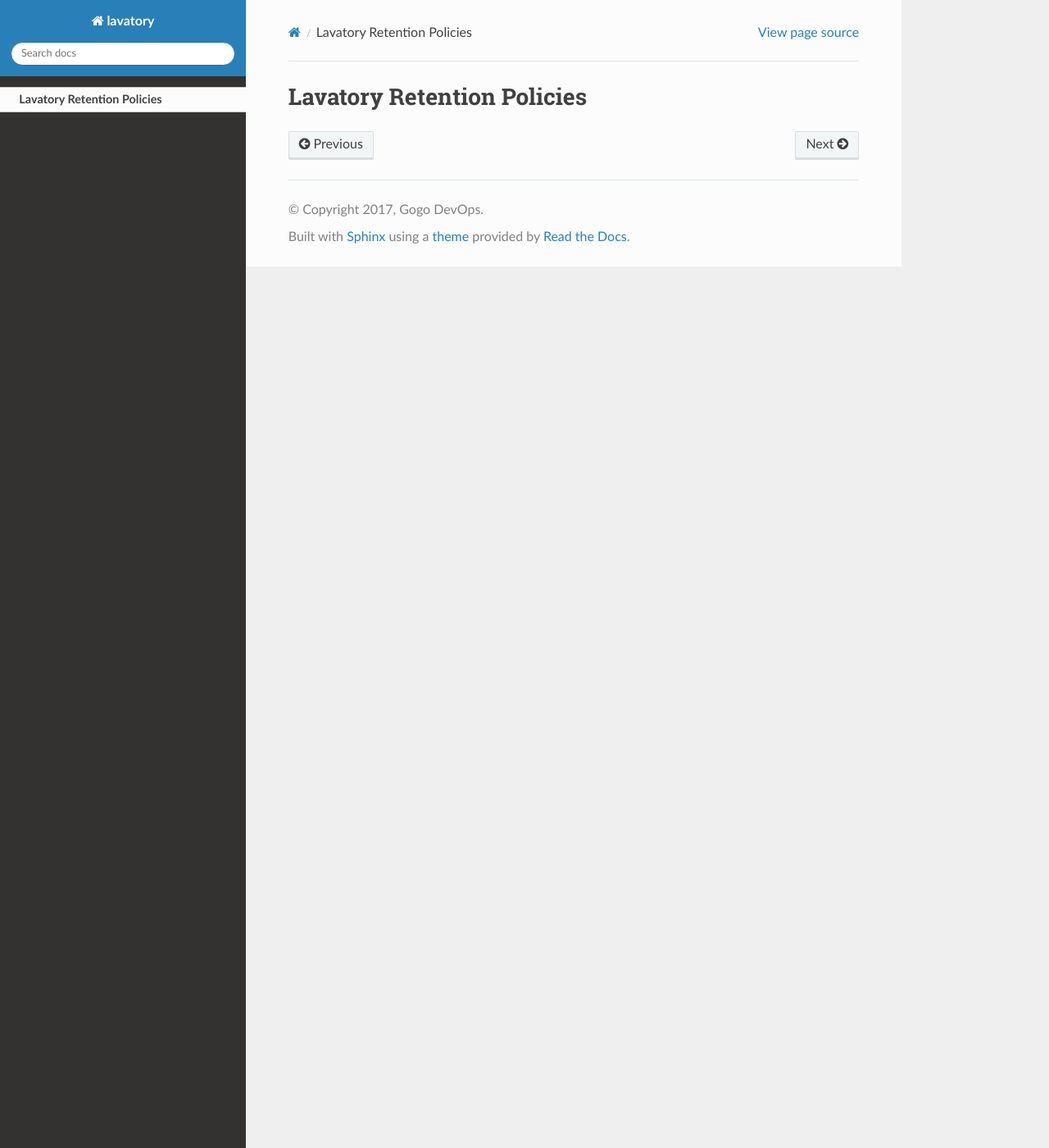
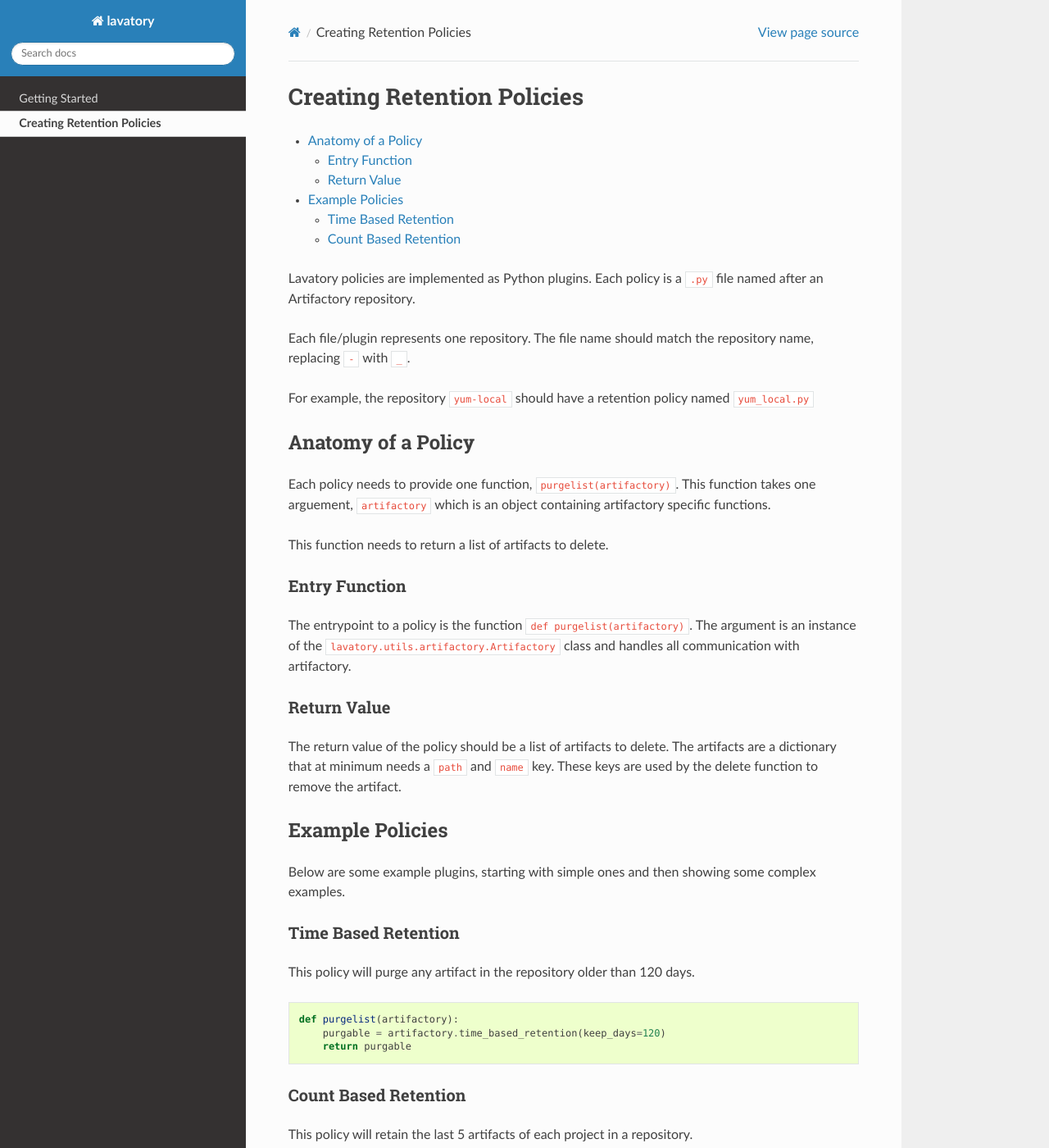
Before and after one commit to gogoair/lavatory, a Sphinx documentation site: the page built from docs/policies/index.rst, in a window 1280 px wide and 1400 px high. Shown: the whole window at 82% size. Built offline with Sphinx 7.4.7 and the Read the Docs theme 2.0.0, drawn with Linux system fonts in a browser that asks for light colours; pages that are not in the unit, such as notebooks, are missing from menus; some of the changed text lies outside the part shown.

Commit message:
started writing more detailed docs for readthedocs

```diff
--- a/docs/index.rst
+++ b/docs/index.rst
@@ -12,9 +12,10 @@
 --------
 
 .. toctree::
-   :maxdepth: 2
+   :maxdepth: 5
    :titlesonly:
 
+   getting_started
    policies/index
    RELEASING
    lavatory/modules
--- /dev/null
+++ b/docs/policies/example_policies.rst
@@ -0,0 +1,27 @@
+Example Policies
+----------------
+
+Below are some example plugins, starting with simple ones and then
+showing some complex examples.
+
+Time Based Retention
+~~~~~~~~~~~~~~~~~~~~
+
+This policy will purge any artifact in the repository older than 120 days.
+
+::
+
+    def purgelist(artifactory):
+        purgable = artifactory.time_based_retention(keep_days=120)
+        return purgable
+
+Count Based Retention
+~~~~~~~~~~~~~~~~~~~~~
+
+This policy will retain the last 5 artifacts of each project in a repository.
+
+::
+
+    def purgelist(artifactory):
+        purgable = artifactory.count_based_retention(retention_count=5)
+        return purgable
--- a/docs/policies/index.rst
+++ b/docs/policies/index.rst
@@ -1,5 +1,43 @@
-Lavatory Retention Policies
-==========================
+
+
+Creating Retention Policies
+===========================
 
 .. toctree::
    :maxdepth: 2
+
+.. contents::
+   :local:
+
+Lavatory policies are implemented as Python plugins. Each policy is a ``.py`` file named
+after an Artifactory repository.
+
+Each file/plugin represents one repository. The file name should match the
+repository name, replacing ``-`` with ``_``.
+
+For example, the repository ``yum-local`` should have a retention policy named ``yum_local.py``
+
+Anatomy of a Policy
+-------------------
+
+Each policy needs to provide one function, ``purgelist(artifactory)``.
+This function takes one arguement, ``artifactory`` which is an object containing
+artifactory specific functions.
+
+This function needs to return a list of artifacts to delete.
+
+Entry Function
+~~~~~~~~~~~~~~
+
+The entrypoint to a policy is the function ``def purgelist(artifactory)``.
+The argument is an instance of the ``lavatory.utils.artifactory.Artifactory`` class
+and handles all communication with artifactory.
+
+Return Value
+~~~~~~~~~~~~
+
+The return value of the policy should be a list of artifacts to delete.
+The artifacts are a dictionary that at minimum needs a ``path`` and ``name`` key.
+These keys are used by the delete function to remove the artifact.
+
+.. include:: example_policies.rst
```
Also changed, not shown: README.rst (+6 -8 lines), docs/getting_started.rst (added, +57 -0 lines).
